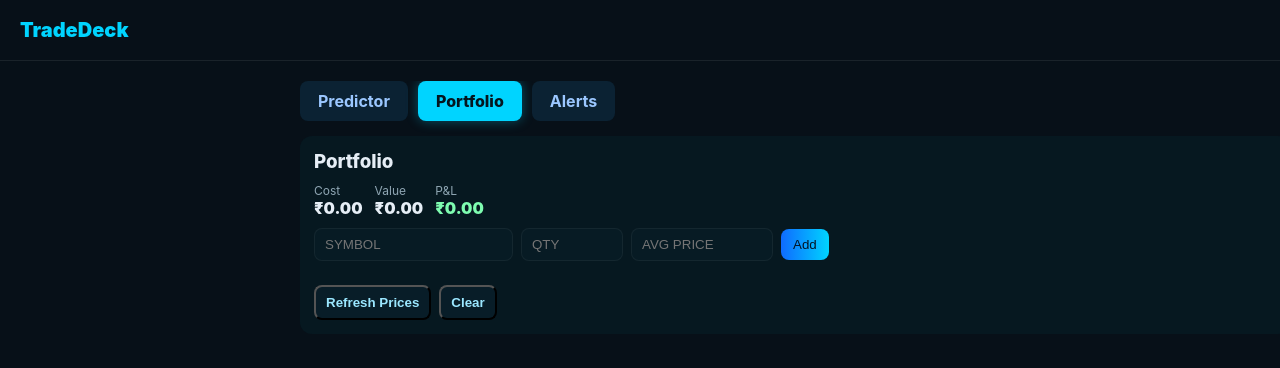
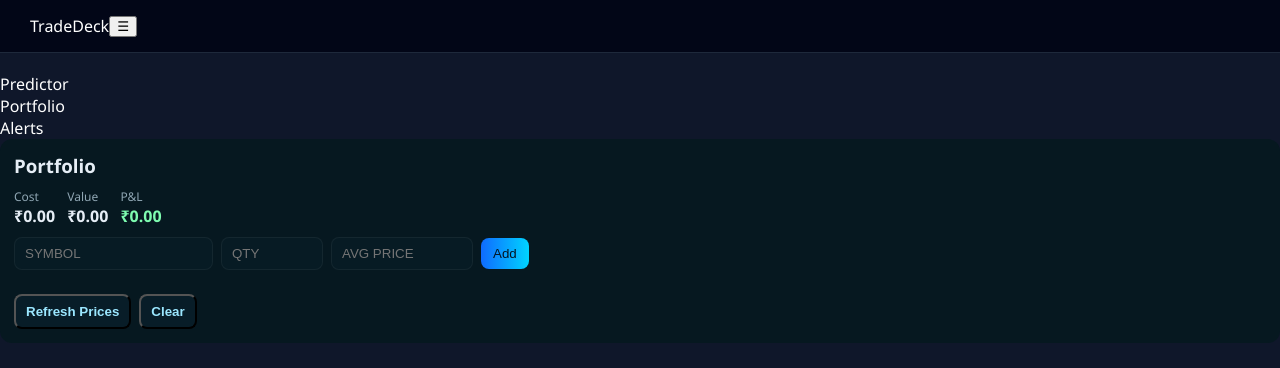
Before and after one commit to mabeg03/Market-Predictor, a React (Vite) app in the folder client/: page / in a window 1280 px wide. Both pictures are taken after a click on the element "Portfolio". Shown: the top 368 px of the page. Built offline with nearby package versions, Linux system fonts and the light colour scheme.

Commit message:
Update App.tsx

```diff
--- a/client/src/App.tsx
+++ b/client/src/App.tsx
@@ -3,147 +3,93 @@ import AIMarketPredictor from "./AIMarketPredictor";
 import Watchlist from "./Watchlist";
 import Portfolio from "./Portfolio";
 import Alerts from "./Alerts";
-import "./animations.css";
+import "./responsive.css";
 
 export default function App() {
-  const [selectedSymbol, setSelectedSymbol] = useState("");
-  const [activeTab, setActiveTab] = useState<"predictor" | "portfolio" | "alerts">("predictor");
 
-  return (
-    <div style={ui.page}>
-      {/* HEADER */}
-      <header style={ui.header}>
-        <div style={ui.logo}>TradeDeck</div>
+  const [selectedSymbol,setSelectedSymbol]=useState("");
+  const [activeTab,setActiveTab]=useState<"predictor"|"portfolio"|"alerts">("predictor");
+  const [sidebarOpen,setSidebarOpen]=useState(false);
+
+  return(
+
+<div className="app">
+
+<header className="header">
+
+<div className="logo">TradeDeck</div>
+
+<button
+className="hamburger"
+onClick={()=>setSidebarOpen(!sidebarOpen)}
+>
+☰
+</button>
+
 </header>
 
-      {/* GRID LAYOUT */}
-      <main style={ui.grid}>
+<div className="layout">
 
-        {/* LEFT SIDEBAR */}
-        <aside style={ui.left} className="slide-in-left fade-in">
-          <Watchlist onSelect={(s) => setSelectedSymbol(s)} />
+<aside className={`sidebar ${sidebarOpen?"open":""}`}>
+
+<Watchlist
+onSelect={(s)=>{
+setSelectedSymbol(s);
+setSidebarOpen(false);
+}}
+/>
+
 </aside>
 
-        {/* CENTER CONTENT WITH TABS */}
-        <section style={ui.center} className="fade-in">
+<main className="main">
 
-          {/* TABS */}
-          <div style={ui.tabs}>
+<div className="tabs">
+
 <div
-              style={activeTab === "predictor" ? ui.tabActive : ui.tab}
-              onClick={() => setActiveTab("predictor")}
+className={activeTab==="predictor"?"tab active":"tab"}
+onClick={()=>setActiveTab("predictor")}
 >
 Predictor
 </div>
+
 <div
-              style={activeTab === "portfolio" ? ui.tabActive : ui.tab}
-              onClick={() => setActiveTab("portfolio")}
+className={activeTab==="portfolio"?"tab active":"tab"}
+onClick={()=>setActiveTab("portfolio")}
 >
 Portfolio
 </div>
+
 <div
-              style={activeTab === "alerts" ? ui.tabActive : ui.tab}
-              onClick={() => setActiveTab("alerts")}
+className={activeTab==="alerts"?"tab active":"tab"}
+onClick={()=>setActiveTab("alerts")}
 >
 Alerts
 </div>
+
 </div>
 
-          {/* TAB CONTENT */}
-          <div style={ui.tabContent}>
-            {activeTab === "predictor" && (
-              <div className="scale-in">
+<div className="content">
+
+{activeTab==="predictor" &&
 <AIMarketPredictor externalSymbol={selectedSymbol} />
+}
+
+{activeTab==="portfolio" &&
+<Portfolio onSelect={(s)=>setSelectedSymbol(s)} />
+}
+
+{activeTab==="alerts" &&
+<Alerts onSelect={(s)=>setSelectedSymbol(s)} />
+}
+
 </div>
-            )}
-
-            {activeTab === "portfolio" && (
-              <div className="scale-in">
-                <Portfolio onSelect={(s) => setSelectedSymbol(s)} />
-              </div>
-            )}
-
-            {activeTab === "alerts" && (
-              <div className="scale-in">
-                <Alerts onSelect={(s) => setSelectedSymbol(s)} />
-              </div>
-            )}
-          </div>
-        </section>
 
 </main>
+
 </div>
+
+</div>
+
 );
+
 }
-
-/* ---------------- UI Styles ---------------- */
-
-const ui: Record<string, React.CSSProperties> = {
-  page: {
-    minHeight: "100vh",
-    background: "#071018",
-    color: "white",
-    fontFamily: "Inter, sans-serif",
-    overflow: "hidden",
-  },
-
-  header: {
-    height: 60,
-    display: "flex",
-    alignItems: "center",
-    padding: "0 20px",
-    borderBottom: "1px solid rgba(255,255,255,0.08)",
-  },
-
-  logo: { fontWeight: 900, fontSize: 20, color: "#00d4ff" },
-
-  grid: {
-    width: "100%",
-    display: "grid",
-    gridTemplateColumns: "260px 1fr",
-    gap: 20,
-    padding: 20,
-  },
-
-  left: {
-    overflowY: "auto",
-    maxHeight: "calc(100vh - 90px)",
-  },
-
-  center: {
-    overflowY: "auto",
-    maxHeight: "calc(100vh - 90px)",
-    paddingRight: 10,
-  },
-
-  /* TABS */
-  tabs: {
-    display: "flex",
-    gap: 10,
-    marginBottom: 15,
-  },
-
-  tab: {
-    padding: "10px 18px",
-    cursor: "pointer",
-    borderRadius: 8,
-    background: "#0b2233",
-    color: "#9bc7ff",
-    fontWeight: 700,
-    transition: "0.25s",
-  },
-
-  tabActive: {
-    padding: "10px 18px",
-    cursor: "pointer",
-    borderRadius: 8,
-    background: "#00d4ff",
-    color: "#04161f",
-    fontWeight: 800,
-    boxShadow: "0 0 12px rgba(0,212,255,0.35)",
-  },
-
-  tabContent: {
-    marginTop: 10,
-  },
-};
```
Lines whose indentation alone changed are shown as unchanged.
